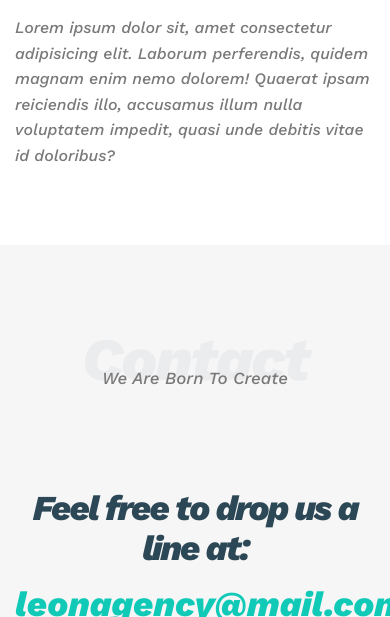
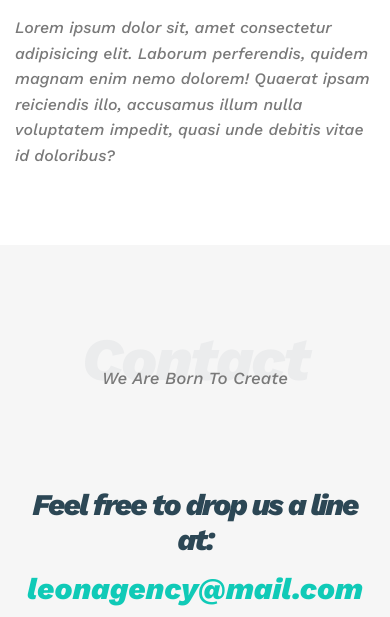
Before and after one commit to Sk01s/Html-and-Css-Template-1, a plain HTML site: page index.html in a window 390 px wide. Shown: the part 5072-5689 px from the top of the page. Drawn offline with nearby package versions, Linux system fonts and the light colour scheme.

Commit message:
fix an responsive bug in contact section

```diff
--- a/css/zone.css
+++ b/css/zone.css
@@ -452,4 +452,8 @@ body {
 	color: var(--main-color);
 	font-weight: 800;
 }
+@media (max-width:767px) {
+	.Contact .Contact-content{
+		font-size: 30px;
+}
 /* End footer */
```
